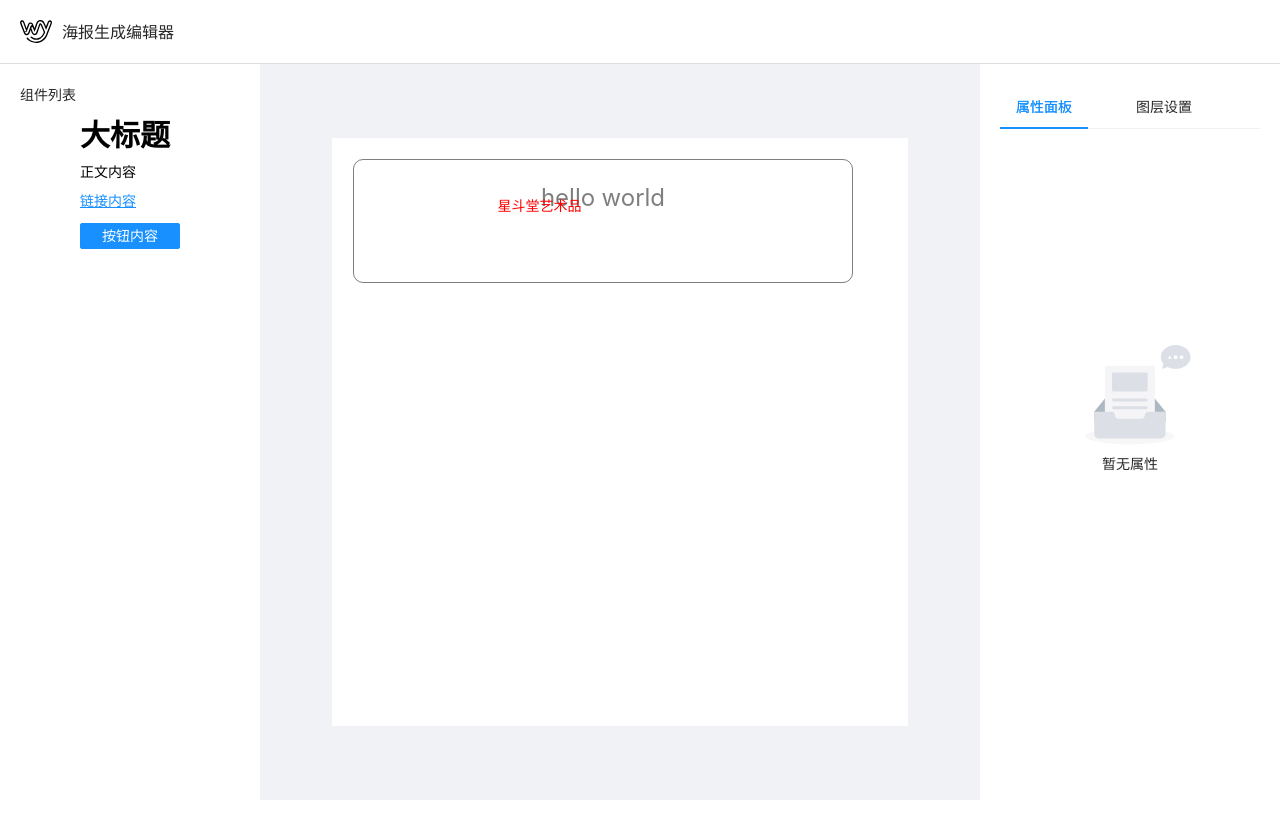
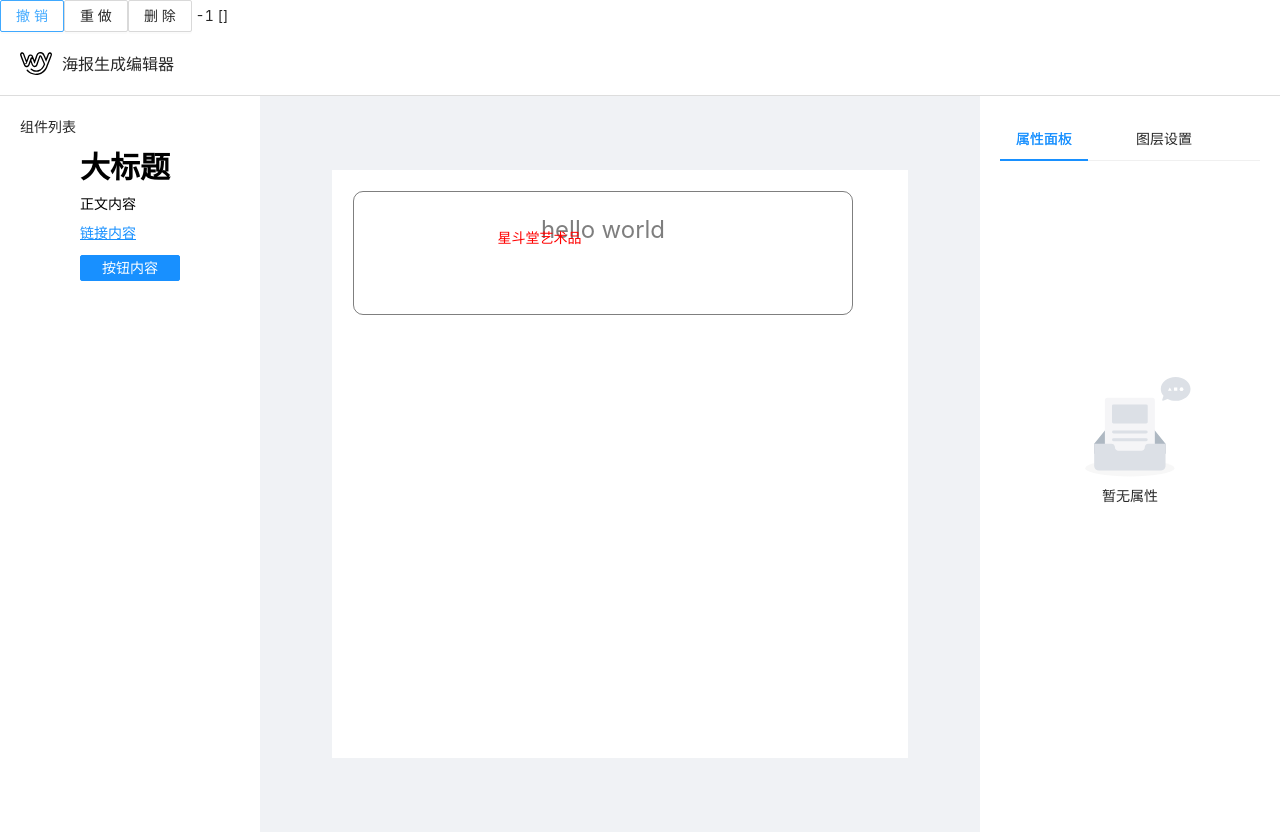
Before and after one commit to WuYoue/poster, a Vue app: page / in a window 1280 px wide. Before the commit the page ends 800 px from the top, so only its background shows below. Built offline with nearby package versions, Linux system fonts and the light colour scheme.

Commit message:
完成历史回滚

```diff
--- a/src/components/Edit.vue
+++ b/src/components/Edit.vue
@@ -1,6 +1,7 @@
 <script>
 import { computed, defineComponent, ref, reactive } from "vue";
 import { useStore } from "vuex";
+import { debounce } from "lodash-es";
 import LText from "@/components/LText.vue";
 import EditWrapper from "@/components/EditWrapper.vue";
 import LayerList from "@/components/LayerList.vue";
@@ -27,11 +28,20 @@ export default defineComponent({
     const list = computed(() => store.state.editor.components);
     const activeComponent = computed(() => store.getters.getActiveComponent);
     const activeKey = ref("1");
+    const history = reactive([]);
+    let historyIndex = -1;
 
     const selectComponent = (item) => {
       console.log("---------", item);
       console.log(store.state.editor.components);
-
+      const historyItem = {
+        id: item.id,
+        data: item,
+        type: "add",
+      };
+      history.push(historyItem);
+      historyIndex++;
+      console.log(history);
       store.state.editor.components.push(item);
     };
     const setActive = (id) => {
@@ -41,10 +51,46 @@ export default defineComponent({
     const activeComponentId = computed(
       () => store.state.editor.activeComponentId,
     );
+    //关闭开始防抖
+    let oldValue = null;
+    const handleChangePropsDebounce = debounce((e) => {
+      let historyItem = null;
+      if (e.key === "position") {
+        historyItem = {
+          ...e,
+        };
+        oldValue = historyItem.data.newValue;
+      } else {
+        historyItem = {
+          id: activeComponent.value.id,
+          type: "change",
+          data: {
+            oldValue: {
+              [e.key]: oldValue.value,
+            },
+            newValue: {
+              [e.key]: e.value,
+            },
+          },
+        };
+      }
+      history.push(historyItem);
+      historyIndex++;
+      oldValue = e.value;
+      console.log("changeProps--------------------------------", history);
+    }, 600);
     const handleChangeProps = (e) => {
-      console.log(e);
+      console.log("handleChangeProps", e);
       if (activeComponent.value) {
+        if (oldValue === null || oldValue.key !== e.key) {
+          oldValue = {
+            key: e.key,
+            value: activeComponent.value.props[e.key],
+          };
+        }
         activeComponent.value.props[e.key] = e.value;
+        //防抖处理
+        handleChangePropsDebounce(e);
       }
       // store.commit.editor.setComponentProps(key, value);
     };
@@ -64,7 +110,74 @@ export default defineComponent({
         }
       });
     };
-
+    const deleteListItem = () => {
+      //取最后一项
+      // 有没有方法可以直接取数组最后一项的值，pop不是删除吗？
+      // const item = store.state.editor.components[store.state.editor.components.length - 1];
+      const lastItem = store.state.editor.components.pop();
+      const historyItem = {
+        id: lastItem.id,
+        type: "delete",
+        data: lastItem,
+      };
+      history.push(historyItem);
+      historyIndex++;
+      console.log(history);
+    };
+    const undo = () => {
+      if (historyIndex < 0) {
+        return;
+      }
+      const historyItem = history[historyIndex];
+      switch (historyItem.type) {
+        case "add":
+          store.state.editor.components.pop();
+          historyIndex--;
+          break;
+        case "delete":
+          store.state.editor.components.push(historyItem.data);
+          historyIndex--;
+          break;
+        case "change":
+          const item = store.state.editor.components.find(
+            (item) => item.id === historyItem.id,
+          );
+          const data = historyItem.data;
+          item.props = {
+            ...item.props,
+            ...data.oldValue,
+          };
+          historyIndex--;
+          break;
+      }
+    };
+    const redo = () => {
+      if (historyIndex === history.length - 1) {
+        return;
+      }
+      const historyItem = history[historyIndex + 1];
+      switch (historyItem.type) {
+        case "add":
+          store.state.editor.components.push(historyItem.data);
+          historyIndex++;
+          break;
+        case "delete":
+          store.state.editor.components.pop();
+          historyIndex++;
+          break;
+        case "change":
+          const item = store.state.editor.components.find(
+            (item) => item.id === historyItem.id,
+          );
+          const data = historyItem.data;
+          item.props = {
+            ...item.props,
+            ...data.newValue,
+          };
+          historyIndex++;
+          break;
+      }
+    };
     // let lll = reactive([
     //   { name: "吃饭", value: false },
     //   { name: "睡觉", value: false },
@@ -87,8 +200,13 @@ export default defineComponent({
       activeKey,
       changeLock,
       changeHidden,
+      deleteListItem,
+      undo,
+      redo,
       // lll,
       // deleteItem,
+      history,
+      historyIndex,
     };
   },
 });
@@ -96,6 +214,11 @@ export default defineComponent({
 
 <template>
   <div class="edit">
+    <a-button @click="undo"> 撤销 </a-button>
+    <a-button @click="redo"> 重做 </a-button>
+    <a-button @click="deleteListItem"> 删除 </a-button>
+    {{ historyIndex }}
+    {{ history }}
     <!-- <a-button @click="deleteItem">删除项</a-button>
     <div v-for="(item, index) in lll" :key="index">
       {{ item.name }}
@@ -122,6 +245,7 @@ export default defineComponent({
                 :props="item.props"
                 v-show="!item?.isHidden"
                 @set-active="setActive"
+                @change="handleChangeProps"
               >
                 <component :is="item.name" v-bind="item.props"></component>
               </EditWrapper>
--- a/src/components/EditWrapper.vue
+++ b/src/components/EditWrapper.vue
@@ -10,7 +10,7 @@ export default defineComponent({
     props: Object,
   },
   //TODO为什么要接受一个id属性，而不是直接在for循环中使用item的id属性
-  emits: ["set-active"],
+  emits: ["set-active", "change"],
   setup(props, { emit }) {
     const style = computed(() =>
       pick(props.props, ["top", "left", "width", "height"]),
@@ -43,7 +43,8 @@ export default defineComponent({
       // 记录props中top与left
       let startLeft = parseFloat(props.props.left) || 0;
       let startTop = parseFloat(props.props.top) || 0;
-
+      let newTopLimit = 0;
+      let newLeftLimit = 0;
       const handleMouseMove = (e) => {
         const move = {
           x: e.clientX - start.x,
@@ -52,8 +53,8 @@ export default defineComponent({
         console.log(move);
         let newTop = move.y + startTop;
         let newLeft = move.x + startLeft;
-        const newTopLimit = Math.max(0, Math.min(newTop, maxTop));
-        const newLeftLimit = Math.max(0, Math.min(newLeft, maxLeft));
+        newTopLimit = Math.max(0, Math.min(newTop, maxTop));
+        newLeftLimit = Math.max(0, Math.min(newLeft, maxLeft));
         if (newLeft !== newLeftLimit) {
           startLeft = newLeftLimit;
           start.x = e.clientX;
@@ -68,6 +69,21 @@ export default defineComponent({
       const handleMouseUp = () => {
         document.removeEventListener("mousemove", handleMouseMove);
         document.removeEventListener("mouseup", handleMouseUp);
+        emit("change", {
+          id: props.id,
+          type: "change",
+          key: "position",
+          data: {
+            oldValue: {
+              top: startTop + "px",
+              left: startLeft + "px",
+            },
+            newValue: {
+              top: newTopLimit + "px",
+              left: newLeftLimit + "px",
+            },
+          },
+        });
       };
       document.addEventListener("mousemove", handleMouseMove);
       document.addEventListener("mouseup", handleMouseUp);
--- a/src/components/propsTable.vue
+++ b/src/components/propsTable.vue
@@ -35,7 +35,7 @@ export default defineComponent({
       return reduce(
         props.componentProps,
         (acc, value, key) => {
-          console.log(acc, value, key);
+          // console.log(acc, value, key);
           const item = propsMap[key];
           if (item) {
             const {
```
